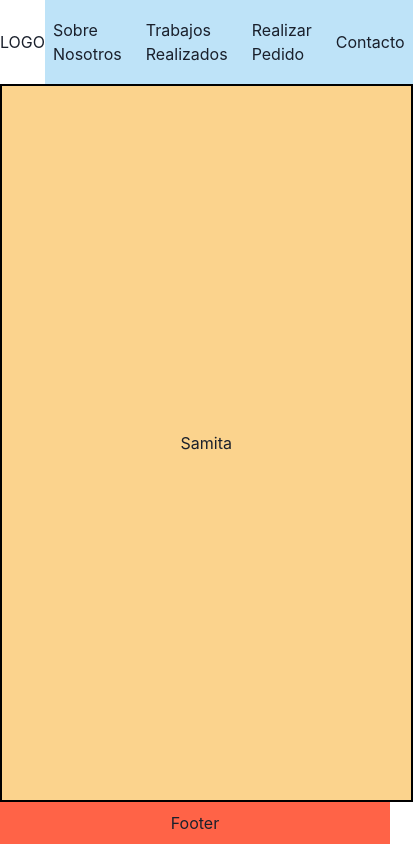
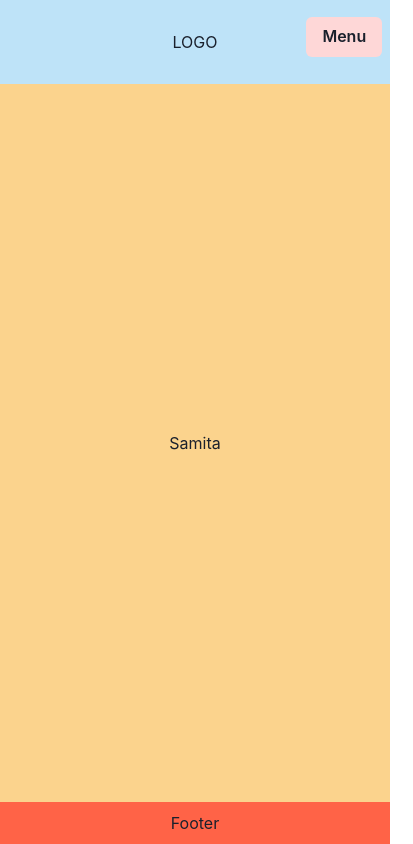
Before and after one commit to Heckiz/samita-frontend, a Next.js app: page / in a window 390 px wide. Shown: the whole page, 413 px wide, since content can reach past the window. Built offline with nearby package versions, Linux system fonts and the light colour scheme.

Commit message:
layout fixes and add responsive navbar menu

```diff
--- a/components/Footer/Footer.tsx
+++ b/components/Footer/Footer.tsx
@@ -1,14 +1,14 @@
 import { Flex, Text } from "@chakra-ui/layout";
 import React, { FC } from "react";
 
-const Footer: FC = () => {
+const Footer: FC<{ height: string }> = ({ height }) => {
   return (
     <Flex
+      h={height}
+      w="100%"
       bg="tomato"
       justifyContent="center"
       alignItems="center"
-      height="5vh"
-      w="100%"
       position="fixed"
       bottom="0"
     >
--- a/components/Layout/Layout.tsx
+++ b/components/Layout/Layout.tsx
@@ -1,21 +1,21 @@
-import { Box, Flex, SimpleGrid, Text } from "@chakra-ui/layout";
+import { Box } from "@chakra-ui/layout";
 import React, { FC } from "react";
 import Footer from "../Footer/Footer";
 import Navbar from "../Navbar/Navbar";
+import useWindowDimensions from "../../hooks/useWindowDimension";
+const Layout: FC = ({ children }) => {
 
-const Layout: FC = ({ children }) => {
+  const {height,width} = useWindowDimensions()
+  console.log("width", width)
+  console.log("height", height)
   return (
-    <SimpleGrid>
-      <Box h="10vh">
-        <Navbar />
-      </Box>
-      <Box h="85vh" border="2px solid black">
-        {children}
-      </Box>
-      <Box h="5vh">
-        <Footer />
-      </Box>
-    </SimpleGrid>
+    <Box height={height} width={width}>
+      <Navbar height="10%" />
+
+      <Box height="85%">{children}</Box>
+
+      <Footer height="5%" />
+    </Box>
   );
 };
 
--- a/components/Navbar/Navbar.tsx
+++ b/components/Navbar/Navbar.tsx
@@ -1,15 +1,37 @@
-import React from "react";
+import React, { FC, useState } from "react";
 import { Flex, Grid, Text } from "@chakra-ui/layout";
-const Navbar = () => {
+import { Button } from "@chakra-ui/button";
+
+const Navbar: FC<{ height: string }> = ({ height }) => {
+  const [menuActive, setMenuActive] = useState<boolean>(false);
+
   return (
-    <Flex h="100%" w="100%">
-      <Flex flex="0.7" justifyContent="center" alignItems="center">
+    <Flex
+      transition="all 1s"
+      position="relative"
+      flexDirection={{ base: "column", lg: "row" }}
+      height={menuActive ? "100vh" : height}
+      w="100%"
+      bg="blue.100"
+    >
+      <Flex
+        flex={{ base: menuActive ? "0.4" : "1", lg: "0.5" }}
+        justifyContent="center"
+        alignItems="center"
+      >
         LOGO
       </Flex>
+
       <Grid
+        display="flex"
         p="2"
+        w="100vw"
+        flexDirection={{ base: "column", lg: "row" }}
+        position={{ base: "absolute", lg: "initial" }}
+        bottom={{ base: "40%", lg: "0" }}
+        opacity={{ base: menuActive ? 1 : 0, lg: 1 }}
+        transition="all 1s"
         flex="1"
-        display="flex"
         alignItems="center"
         justifyContent="center"
         templateColumns="repeat(4, 1fr)"
@@ -21,6 +43,17 @@ const Navbar = () => {
         <Text>Realizar Pedido</Text>
         <Text>Contacto</Text>
       </Grid>
+
+      <Button
+        display={{ base: "block", lg: "none" }}
+        bg="red.100"
+        position="absolute"
+        right="2vw"
+        top="2vh"
+        onClick={() => setMenuActive(!menuActive)}
+      >
+        <Text>Menu</Text>
+      </Button>
     </Flex>
   );
 };
--- /dev/null
+++ b/hooks/useWindowDimension.ts
@@ -0,0 +1,28 @@
+import { useEffect, useState } from "react";
+
+type WindowDimentions = {
+  width: number | undefined;
+  height: number | undefined;
+};
+
+const useWindowDimensions = (): WindowDimentions => {
+  const [windowDimensions, setWindowDimensions] = useState<WindowDimentions>({
+    width: undefined,
+    height: undefined,
+  });
+  useEffect(() => {
+    function handleResize(): void {
+      setWindowDimensions({
+        width: window.innerWidth,
+        height: window.innerHeight,
+      });
+    }
+    handleResize();
+    window.addEventListener("resize", handleResize);
+    return (): void => window.removeEventListener("resize", handleResize);
+  }, []); // Empty array ensures that effect is only run on mount
+
+  return windowDimensions;
+};
+
+export default useWindowDimensions;
--- a/pages/_app.tsx
+++ b/pages/_app.tsx
@@ -1,4 +1,4 @@
-import React, {useState} from "react";
+import React, { useState } from "react";
 import { QueryClient, QueryClientProvider } from "react-query";
 import { Hydrate } from "react-query/hydration";
 import { ReactQueryDevtools } from "react-query/devtools";
@@ -7,18 +7,18 @@ import { AppProps } from "next/dist/shared/lib/router/router";
 import Layout from "../components/Layout/Layout";
 
 export default function MyApp({ Component, pageProps }: AppProps) {
-  const [queryClient] = useState(() => new QueryClient());
+  // const [queryClient] = useState(() => new QueryClient());
 
   return (
+    // <QueryClientProvider client={queryClient}>
+    //   <Hydrate state={pageProps.dehydratedState}>
     <ChakraProvider>
-      <QueryClientProvider client={queryClient}>
-        <Hydrate state={pageProps.dehydratedState}>
-          <Layout>
-            <Component {...pageProps} />
-          </Layout>
-        </Hydrate>
-        <ReactQueryDevtools initialIsOpen={false} />
-      </QueryClientProvider>
+      <Layout>
+        <Component {...pageProps} />
+      </Layout>
     </ChakraProvider>
+    //   </Hydrate>
+    //   <ReactQueryDevtools initialIsOpen={false} />
+    // </QueryClientProvider>
   );
 }
--- a/styles/globals.css
+++ /dev/null
@@ -1,16 +0,0 @@
-html,
-body {
-  padding: 0;
-  margin: 0;
-  font-family: -apple-system, BlinkMacSystemFont, Segoe UI, Roboto, Oxygen,
-    Ubuntu, Cantarell, Fira Sans, Droid Sans, Helvetica Neue, sans-serif;
-}
-
-a {
-  color: inherit;
-  text-decoration: none;
-}
-
-* {
-  box-sizing: border-box;
-}
```
